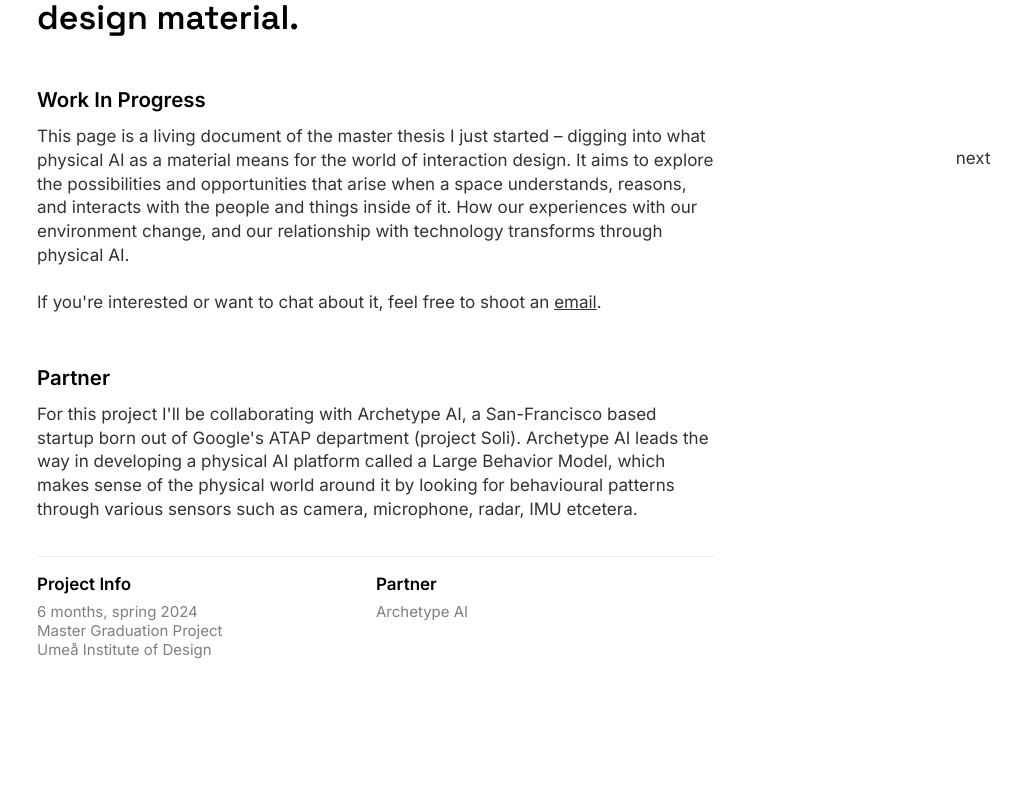
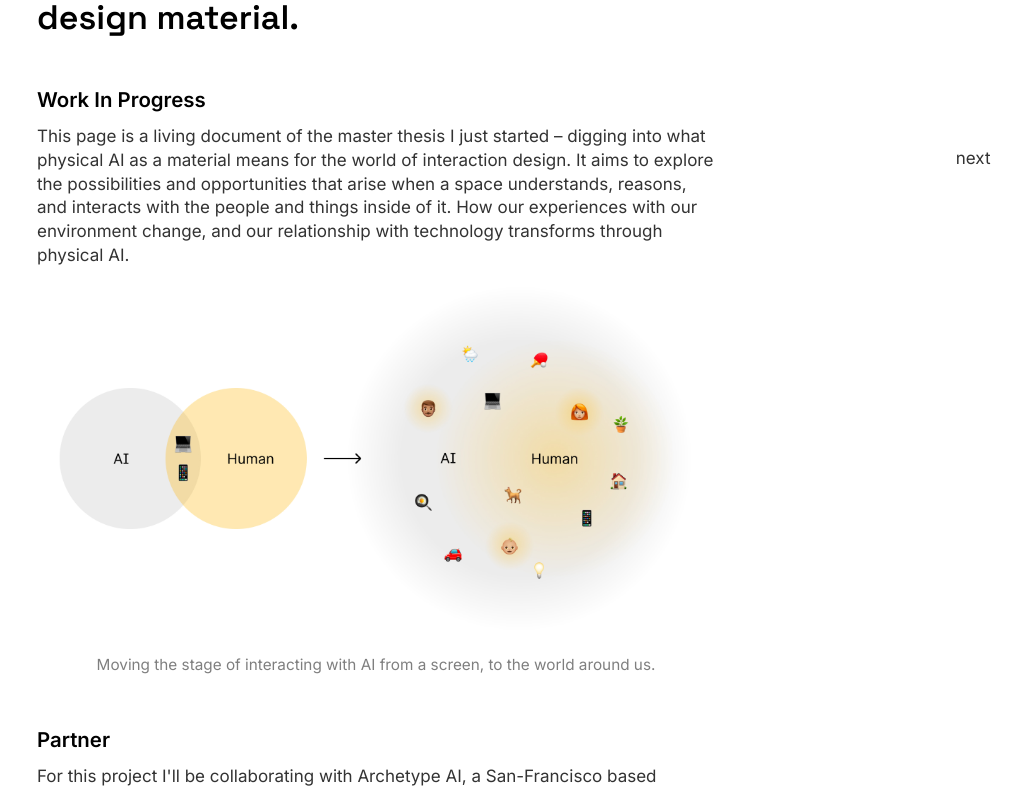
Before and after one commit to kayvandenaker/portfolio-new, a Next.js app: page /thesis in a window 1280 px wide. Shown: the part 607-1396 px from the top of the page, without its empty margins (264-1280 px from the left). Built offline with nearby package versions, Linux system fonts and the light colour scheme.

Commit message:
archetype visualization

```diff
--- a/src/app/thesis/page.js
+++ b/src/app/thesis/page.js
@@ -13,10 +13,16 @@ export default function Page() {
         <h1>Thesis – Physical AI as an interaction design material.</h1>
         <h3>Work In Progress</h3>
         <p>This page is a living document of the master thesis I just started – digging into what physical AI as a material means for the world of interaction design. It aims to explore the possibilities and opportunities that arise when a space understands, reasons, and interacts with the people and things inside of it. How our experiences with our environment change, and our relationship with technology transforms through physical AI.
+
+          <img src="./media/archetype_overview.jpg"/>
+          <div className='image-details'>Moving the stage of interacting with AI from a screen, to the world around us.</div>
+
+
+          <h3>Partner</h3>
+          For this project I'll be collaborating with Archetype AI, a San-Francisco based startup born out of Google's ATAP department (project Soli). Archetype AI leads the way in developing a physical AI platform called a Large Behavior Model, which makes sense of the physical world around it by looking for behavioural patterns through various sensors such as camera, microphone, radar, IMU etcetera.
+
           <br/><br/>
           If you're interested or want to chat about it, feel free to shoot an <u><a href="mailto:kayvandenaker@gmail.com" target="_blank">email</a></u>.
-          <h3>Partner</h3>
-          For this project I'll be collaborating with Archetype AI, a San-Francisco based startup born out of Google's ATAP department (project Soli). Archetype AI leads the way in developing a physical AI platform called a Large Behavior Model, which makes sense of the physical world around it by looking for behavioural patterns through various sensors such as camera, microphone, radar, IMU etcetera.
 
         </p>
           <div className='context quarter'>
```
Also changed, not shown: public/media/archetype_overview.jpg (added).
